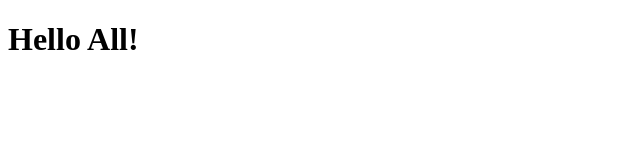
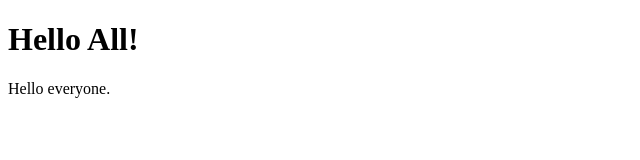
Before and after one commit to mgars4/commTest, a plain HTML site: page index.html in a window 1280 px wide. Shown: the whole page, without its empty margins (0-640 px from the left). Drawn offline with Linux system fonts and the light colour scheme.

Commit message:
Update index.html

```diff
--- a/index.html
+++ b/index.html
@@ -8,6 +8,7 @@
 
 <body>
     <h1>Hello All!</h1>
+    <p>Hello everyone.</p>
 </body>
 
 </html>
```
